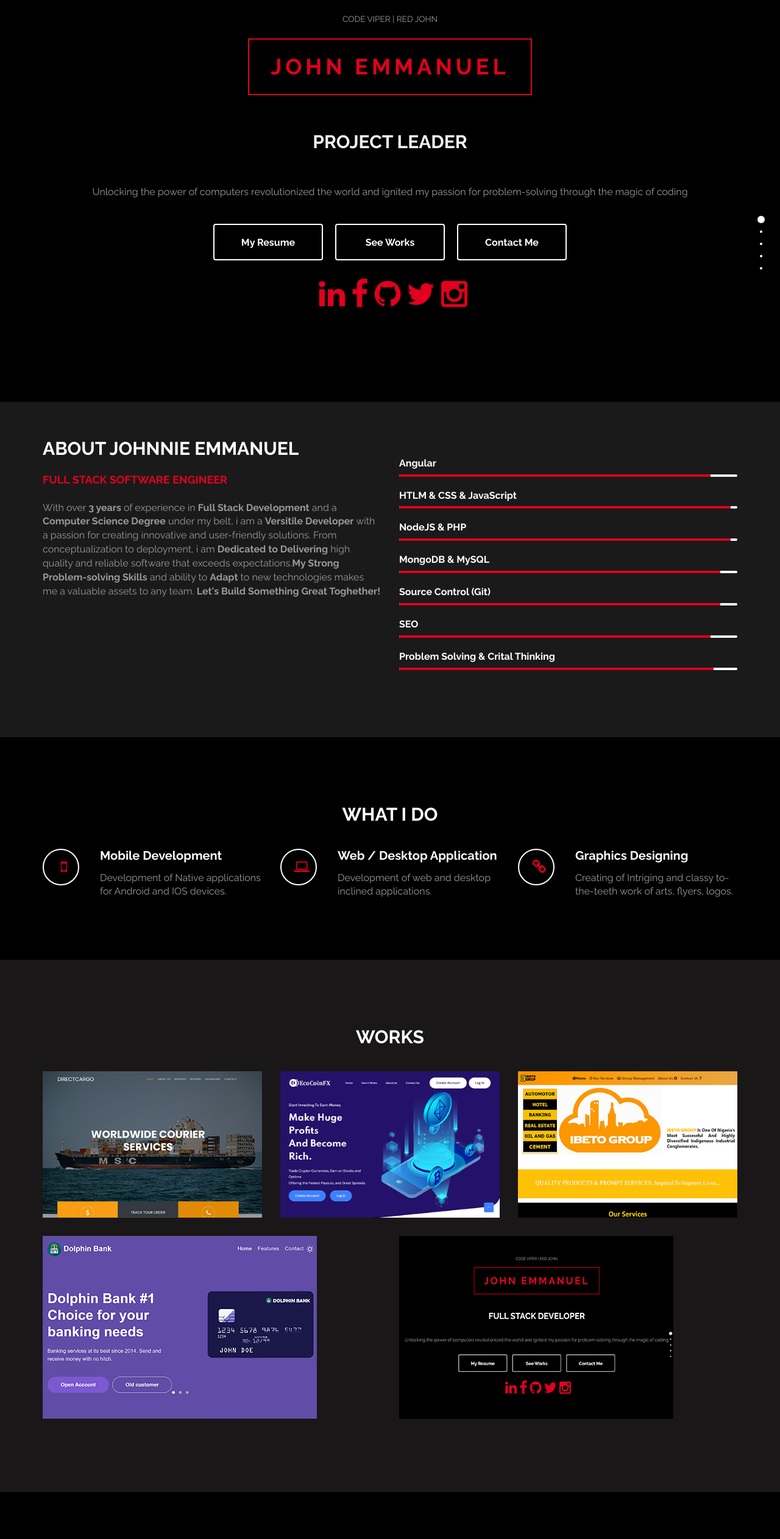
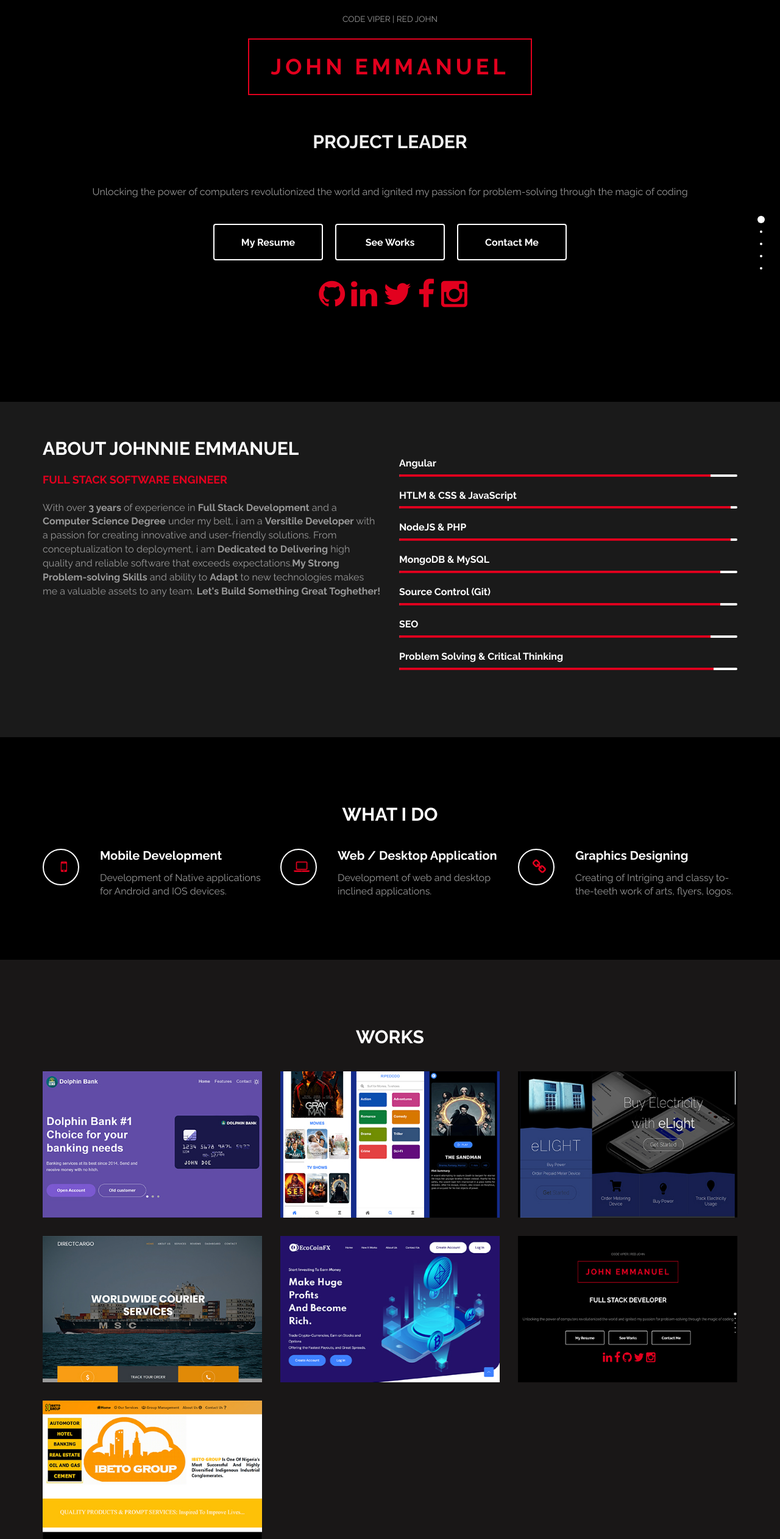
Before and after one commit to JohnnieEmmanuel/portfolio, an Angular app: page /home in a window 1280 px wide. Shown: the top 2524 px of the page at 61% size. Built offline with nearby package versions, Linux system fonts and the light colour scheme.

Commit message:
social media links and portfolio links

```diff
--- a/src/app/home/home.component.html
+++ b/src/app/home/home.component.html
@@ -23,11 +23,11 @@
 </div>
 
 					<div class="col-12">
-			<a> <i class="fa fa-linkedin"></i></a>
-			<a> <i class="fa fa-facebook"></i></a>
-			<a> <i class="fa fa-github"></i></a>
-			<a> <i class="fa fa-twitter"></i></a>
-			<a> <i class="fa fa-instagram"></i></a>
+						<a href="https://github.com/JohnnieEmmanuel"> <i class="fa fa-github"></i></a>
+						<a href="https://www.linkedin.com/in/john-udomah-73ab21192/"> <i class="fa fa-linkedin"></i></a>
+						<a href="https://twitter.com/thecodeviper"> <i class="fa fa-twitter"></i></a>
+						<a href="https://web.facebook.com/BaronJohNNieEmmanuel"> <i class="fa fa-facebook"></i></a>
+			<a href="https://www.instagram.com/redjohn.codeviper"> <i class="fa fa-instagram"></i></a>
 
 
                     </div>
@@ -74,7 +74,7 @@
 							<div class="progress">
 								<div class="progress-bar progress-bar-danger" role="progressbar" aria-valuenow="92" aria-valuemin="0" aria-valuemax="100" style="width: 92%;"></div>
 							</div>
-							<span>Problem Solving &AMP; Crital  Thinking<small></small></span>
+							<span>Problem Solving &AMP; Critical Thinking<small></small></span>
 							<div class="progress">
 								<div class="progress-bar progress-bar-danger" role="progressbar" aria-valuenow="93" aria-valuemin="0" aria-valuemax="100" style="width: 93%;"></div>
 							</div>
@@ -145,12 +145,44 @@
 				<div class="col-md-12">
 					<h2 class="wow bounce">WORKS</h2>
 				</div>
+
+
+				<div class="col-md-4 col-xs-6 wow fadeIn" data-wow-delay="0.6s">
+					<div class="portfolio-thumb">
+						<img src="assets/images/dolphinbank.jpg" class="img-responsive" alt="portfolio img">
+							<div class="portfolio-overlay">
+								<a href="https://dolphinbank.epizy.com" class="btn btn-default  "   data-wow-delay="0.7s" style="font-weight: bolder ; background:transparent; color:white;"> <i class="fa fa-globe portfolio-icon"></i> View  </a>
+								<a class="btn btn-default smoothScroll wow fadeInUp"  data-wow-delay="0.7s" style="font-weight: bolder ; background:transparent; color:white;"> <i class="fa fa-github portfolio-icon"></i>Git Repo</a>
+
+							</div>
+					</div>
+				</div>
+				<div class="col-md-4 col-xs-6 wow fadeIn" data-wow-delay="0.6s">
+					<div class="portfolio-thumb">
+						<img src="assets/images/ripedodo.jpg" class="img-responsive" alt="ripedodo">
+							<div class="portfolio-overlay">
+								<a href="https://ripedodo.vercel.app" class="btn btn-default  "   data-wow-delay="0.7s" style="font-weight: bolder ; background:transparent; color:white;"> <i class="fa fa-globe portfolio-icon"></i> View  </a>
+								<a class="btn btn-default smoothScroll wow fadeInUp"  data-wow-delay="0.7s" style="font-weight: bolder ; background:transparent; color:white;"> <i class="fa fa-github portfolio-icon"></i>Git Repo</a>
+
+							</div>
+					</div>
+				</div>
+				<div class="col-md-4 col-xs-6 wow fadeIn" data-wow-delay="0.6s">
+					<div class="portfolio-thumb">
+						<img src="assets/images/elight.jpg" class="img-responsive" alt="elight ">
+							<div class="portfolio-overlay">
+								<a href="https://elight.epizy.com" class="btn btn-default"   data-wow-delay="0.7s" style="font-weight: bolder ; background:transparent; color:white;"> <i class="fa fa-globe portfolio-icon"></i> View  </a>
+								<a class="btn btn-default smoothScroll wow fadeInUp"  data-wow-delay="0.7s" style="font-weight: bolder ; background:transparent; color:white;"> <i class="fa fa-github portfolio-icon"></i>Git Repo</a>
+
+							</div>
+					</div>
+				</div>
 				<div class="col-md-4 col-xs-6 wow fadeIn" data-wow-delay="0.6s">
 					<div class="portfolio-thumb">
 						<img src="assets/images/directcargo.jpg" class="img-responsive" alt="direct cargo landing page">
 							<div class="portfolio-overlay" >
 
-									<a class="btn btn-default  "   data-wow-delay="0.7s" style="font-weight: bolder ; background:transparent; color:white;"> <i class="fa fa-globe portfolio-icon"></i>View Site</a>
+									<a href="https://directcargo.xyz" class="btn btn-default  "   data-wow-delay="0.7s" style="font-weight: bolder ; background:transparent; color:white;"> <i class="fa fa-globe portfolio-icon"></i>View </a>
 									<a class="btn btn-default smoothScroll wow fadeInUp"  data-wow-delay="0.7s" style="font-weight: bolder ; background:transparent; color:white;"><i class="fa fa-github portfolio-icon"></i>Git Repo</a>
 
 
@@ -162,42 +194,36 @@
 					<div class="portfolio-thumb">
 						<img src="assets/images/ecocoinfx.jpg" class="img-responsive" alt="Ecocoinfx landing page">
 							<div class="portfolio-overlay">
-								<a class="btn btn-default  "   data-wow-delay="0.7s" style="font-weight: bolder ; background:transparent; color:white;">  <i class="fa fa-globe portfolio-icon"></i>View Site</a>
+								<a href="https://ecocoinfx.epizy.com" class="btn btn-default  "   data-wow-delay="0.7s" style="font-weight: bolder ; background:transparent; color:white;">  <i class="fa fa-globe portfolio-icon"></i>View  </a>
 								<a class="btn btn-default smoothScroll wow fadeInUp"  data-wow-delay="0.7s" style="font-weight: bolder ; background:transparent; color:white;"><i class="fa fa-github portfolio-icon"></i>Git Repo</a>
 
 							</div>
 					</div>
 				</div>
+
 				<div class="col-md-4 col-xs-6 wow fadeIn" data-wow-delay="0.6s">
 					<div class="portfolio-thumb">
-						<img src="assets/images/ibeto.jpg" class="img-responsive" alt="ibeto website">
+						<img src="assets/images/portfolio.jpg" class="img-responsive" alt="portfolio">
 							<div class="portfolio-overlay">
-								<a class="btn btn-default  "   data-wow-delay="0.7s" style="font-weight: bolder ; background:transparent; color:white;"> <i class="fa fa-globe portfolio-icon"></i> View Site</a>
+								<a href="https://johnniefolio.vercel.app" class="btn btn-default  "   data-wow-delay="0.7s" style="font-weight: bolder ; background:transparent; color:white;"> <i class="fa fa-globe portfolio-icon"></i> View  </a>
+								<a class="btn btn-default smoothScroll wow fadeInUp"  data-wow-delay="0.7s" style="font-weight: bolder ; background:transparent; color:white;"> <i class="fa fa-github portfolio-icon"></i>Git Repo</a>
+
+							</div>
+					</div>
+				</div>
+
+				<div class="col-md-4 col-xs-6 wow fadeIn" data-wow-delay="0.6s">
+					<div class="portfolio-thumb">
+						<img src="assets/images/ibeto.jpg" class="img-responsive" alt="ibeto web ">
+							<div class="portfolio-overlay">
+								<a href="https://johnnieemmanuel.github.io/" class="btn btn-default  "   data-wow-delay="0.7s" style="font-weight: bolder ; background:transparent; color:white;"> <i class="fa fa-globe portfolio-icon"></i> View  </a>
 								<a class="btn btn-default smoothScroll wow fadeInUp"  data-wow-delay="0.7s" style="font-weight: bolder ; background:transparent; color:white;"><i class="fa fa-github portfolio-icon"></i>Git Repo</a>
 
 							</div>
 					</div>
 				</div>
-				<div class="col-md-6 col-xs-6 wow fadeIn" data-wow-delay="0.6s">
-					<div class="portfolio-thumb">
-						<img src="assets/images/dolphinbank.jpg" class="img-responsive" alt="portfolio img">
-							<div class="portfolio-overlay">
-								<a class="btn btn-default  "   data-wow-delay="0.7s" style="font-weight: bolder ; background:transparent; color:white;"> <i class="fa fa-globe portfolio-icon"></i> View Site</a>
-								<a class="btn btn-default smoothScroll wow fadeInUp"  data-wow-delay="0.7s" style="font-weight: bolder ; background:transparent; color:white;"> <i class="fa fa-github portfolio-icon"></i>Git Repo</a>
 
-							</div>
-					</div>
-				</div>
-				<div class="col-md-6 col-xs-6 wow fadeIn" data-wow-delay="0.6s">
-					<div class="portfolio-thumb">
-						<img src="assets/images/portfolio.jpg" class="img-responsive" alt="portfolio img">
-							<div class="portfolio-overlay">
-								<a class="btn btn-default  "   data-wow-delay="0.7s" style="font-weight: bolder ; background:transparent; color:white;"> <i class="fa fa-globe portfolio-icon"></i> View Site</a>
-								<a class="btn btn-default smoothScroll wow fadeInUp"  data-wow-delay="0.7s" style="font-weight: bolder ; background:transparent; color:white;"> <i class="fa fa-github portfolio-icon"></i>Git Repo</a>
 
-							</div>
-					</div>
-				</div>
 			</div>
 		</div>
 	</div>
```
